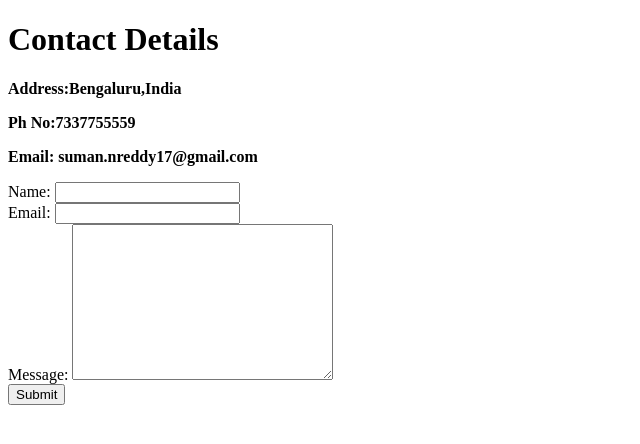
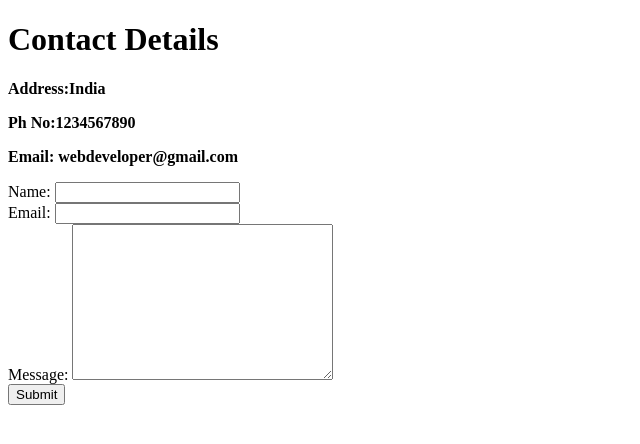
Before and after one commit to Suman-N-Reddy/cv, a plain HTML site: page Contact-me.html in a window 1280 px wide. Shown: the whole page, without its empty margins (0-640 px from the left). Drawn offline with Linux system fonts and the light colour scheme.

Commit message:
Update Contact-me.html

```diff
--- a/Contact-me.html
+++ b/Contact-me.html
@@ -8,10 +8,10 @@
 
 <body>
   <h1>Contact Details</h1>
-  <p><strong>Address:Bengaluru,India</strong></p>
-  <p><strong>Ph No:7337755559</strong></p>
-  <p><strong>Email: suman.nreddy17@gmail.com</strong></p>
-<form class="" action="mailto:suman.nreddy17@outlook.com" method="post">
+  <p><strong>Address:India</strong></p>
+  <p><strong>Ph No:1234567890</strong></p>
+  <p><strong>Email: webdeveloper@gmail.com</strong></p>
+<form class="" action="mailto:webdeveloper@outlook.com" method="post">
 <label>Name:</label>
 <input type="text" name="" value=""><br>
 <label>Email:</label>
```
